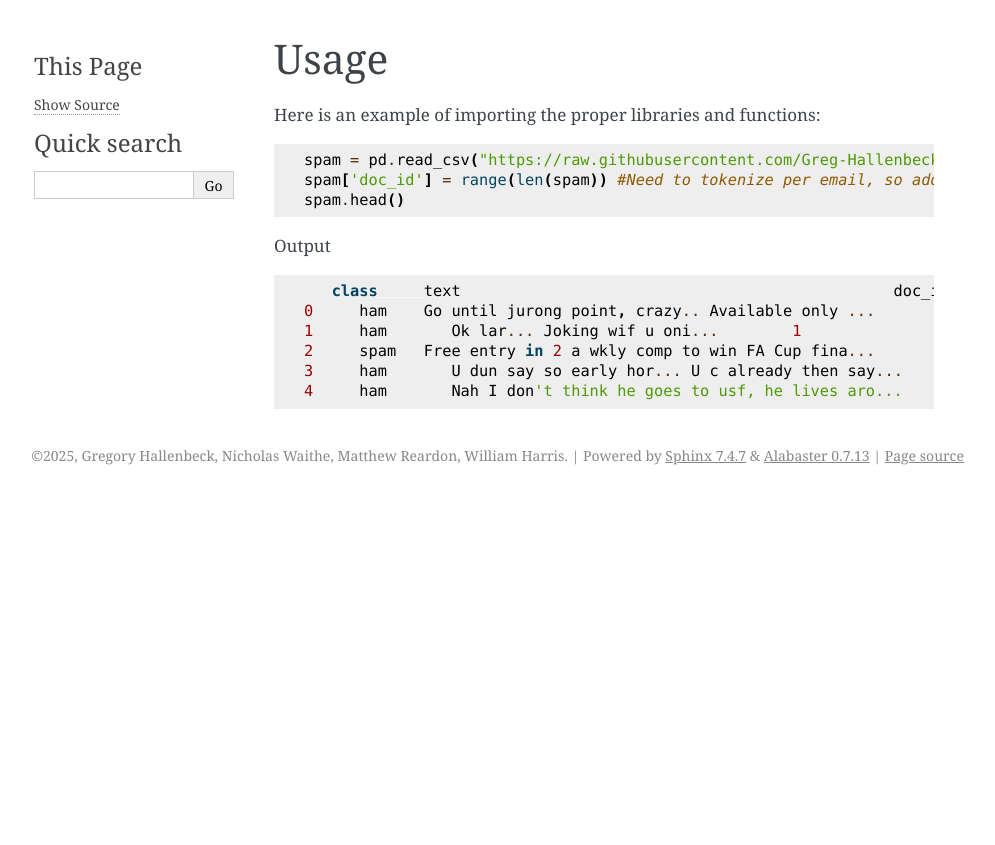
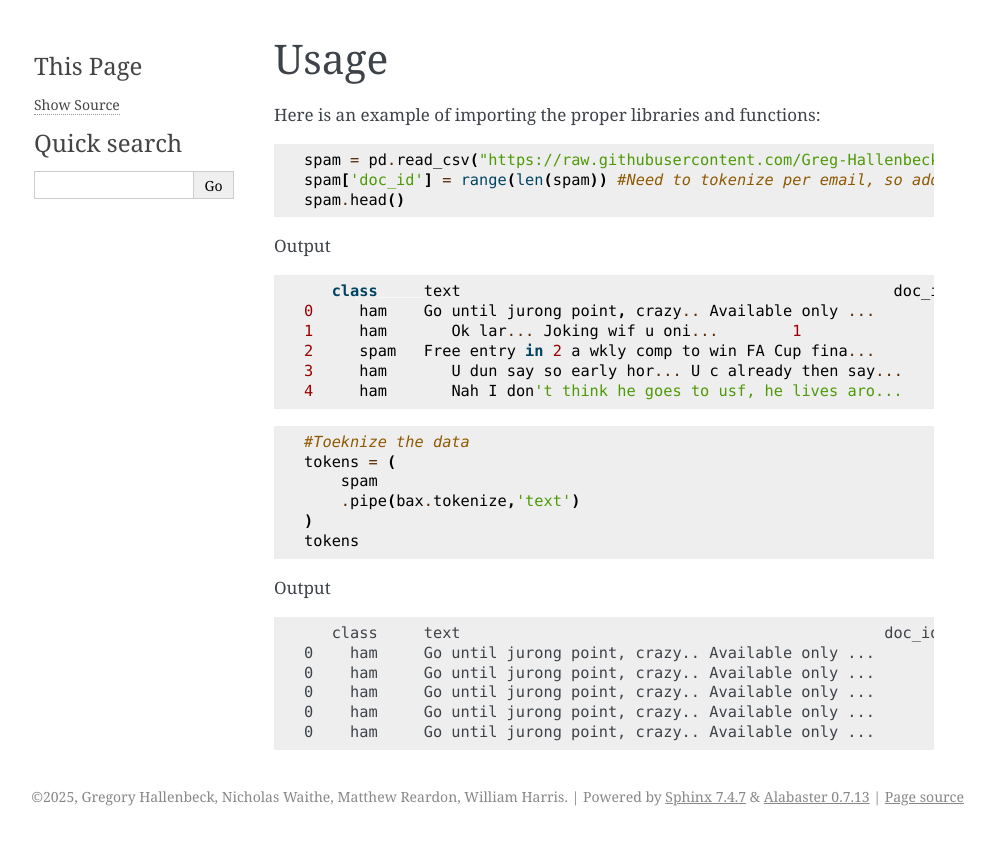
Before and after one commit to chipskiW/butext, a Sphinx documentation site: the page built from docs/usage.rst, in a window 1280 px wide. Shown: the top 845 px of the page, without its empty margins (146-1141 px from the left). Built offline with Sphinx 7.4.7, drawn with Linux system fonts in a browser that asks for light colours.

Commit message:
Update usage.rst
Signed-off-by: Nicholas  <nicholwaithe11@gmail.com>

```diff
--- a/docs/usage.rst
+++ b/docs/usage.rst
@@ -22,3 +22,25 @@ Output
    2	 spam 	Free entry in 2 a wkly comp to win FA Cup fina...	2
    3	 ham	   U dun say so early hor... U c already then say...	3
    4	 ham	   Nah I don't think he goes to usf, he lives aro...	4
+
+
+
+.. code-block :: python
+
+   #Toeknize the data
+   tokens = (
+       spam
+       .pipe(bax.tokenize,'text')
+   )
+   tokens
+
+Output
+
+.. code-block :: none
+
+      class	text	                                          doc_id  word
+   0	ham	Go until jurong point, crazy.. Available only ...	 0	  go
+   0	ham	Go until jurong point, crazy.. Available only ...	 0	  until
+   0	ham	Go until jurong point, crazy.. Available only ...	 0	  jurong
+   0	ham	Go until jurong point, crazy.. Available only ...	 0	  point
+   0	ham	Go until jurong point, crazy.. Available only ...	 0	  crazy
```
